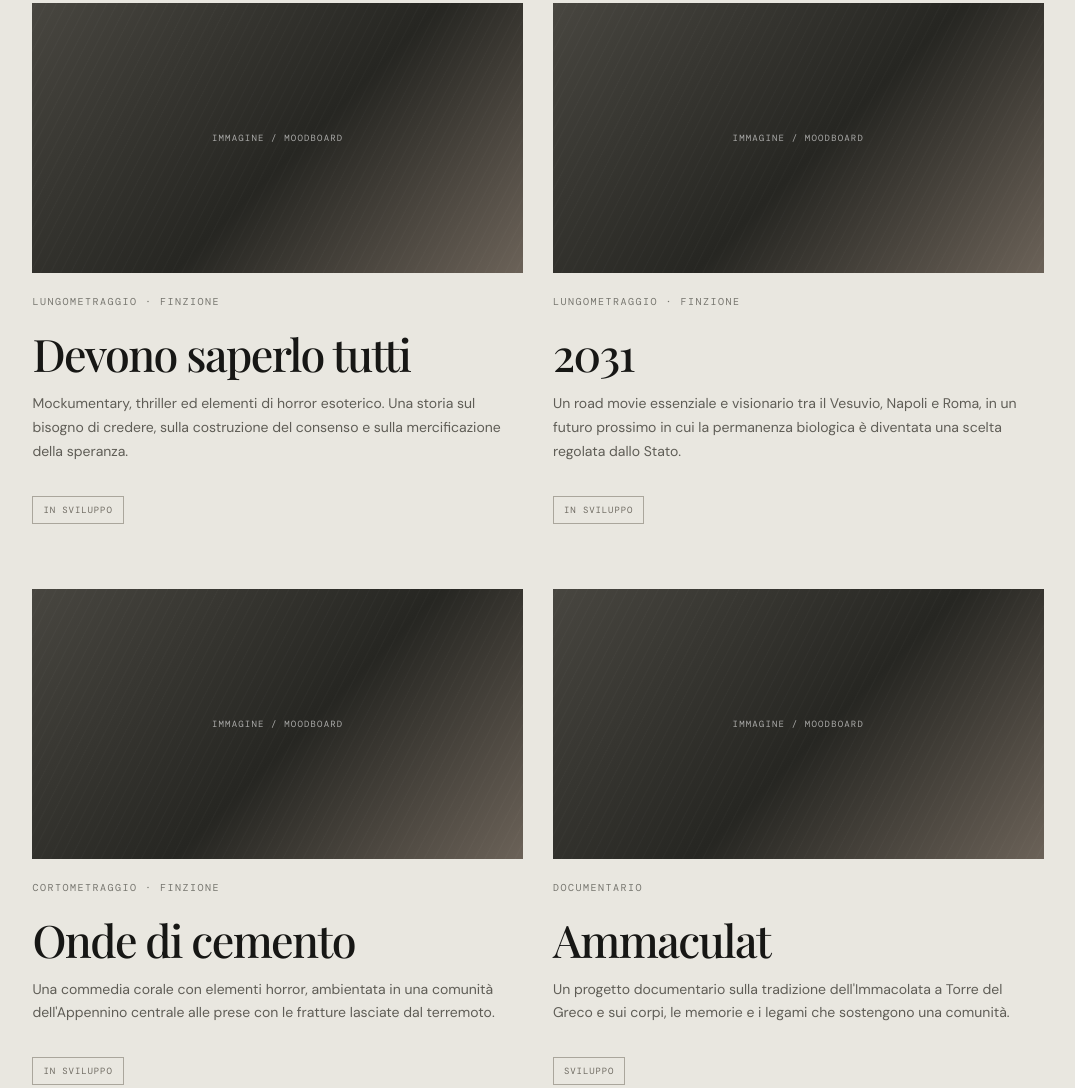
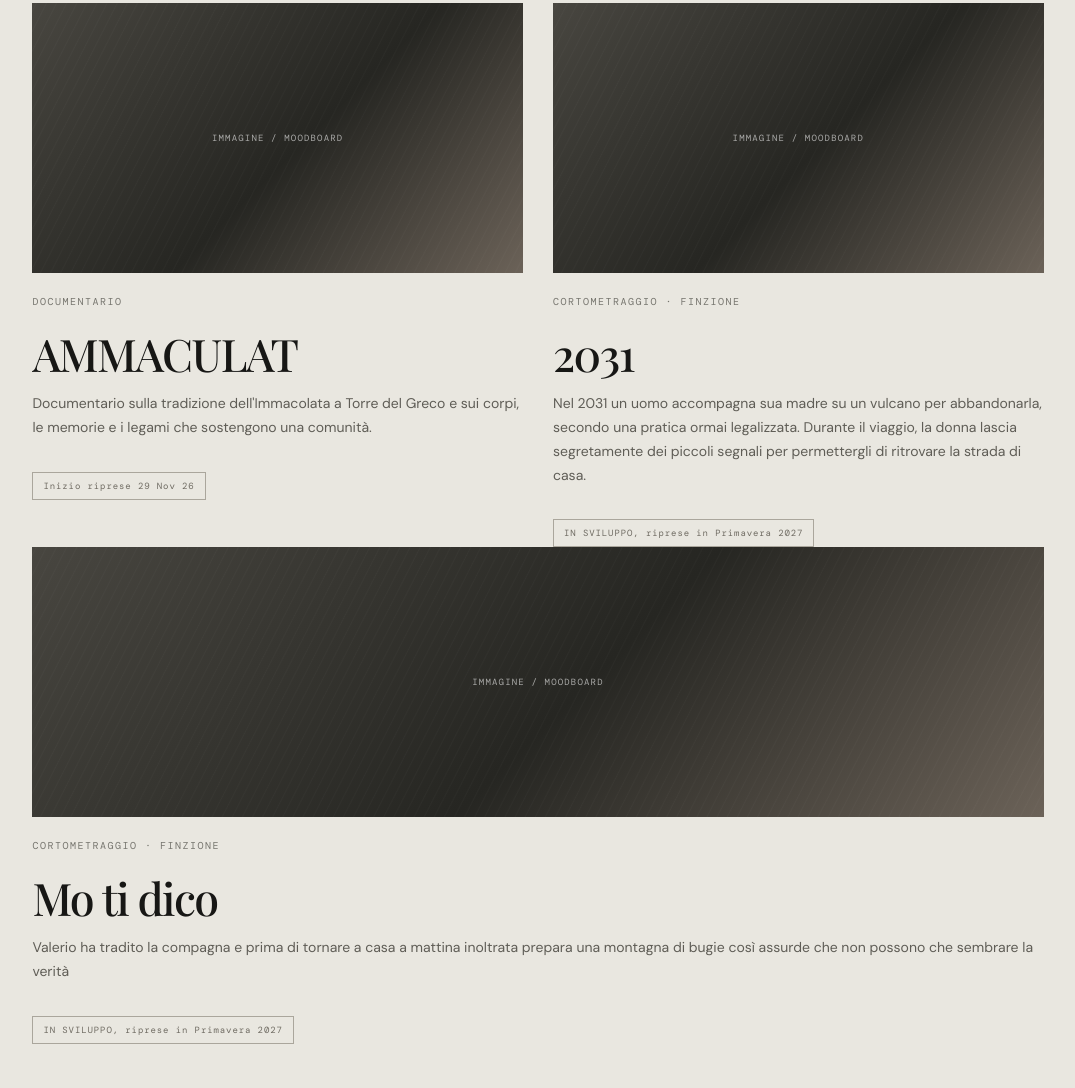
Before and after one commit to byfrancesconiglio/francesco-niglio.github.io, a plain HTML site: page progetti.html in a window 1280 px wide. Shown: the part 484-1572 px from the top of the page, without its empty margins (102-1177 px from the left). Drawn offline with nearby package versions, Linux system fonts and the light colour scheme; a web font is replaced by a local one.

Commit message:
Update progetti.html

```diff
--- a/progetti.html
+++ b/progetti.html
@@ -6,11 +6,10 @@
 <main class="inner-page">
   <div class="page-top"><p class="eyebrow">03 — IN SVILUPPO</p><h1>Progetti<span class="period">.</span></h1><p class="page-lead">Storie in cerca della loro forma definitiva. Una selezione di progetti di finzione in sviluppo.</p></div>
   <div class="project-grid">
-    <article class="project-card"><div class="project-image image-placeholder"><span>IMMAGINE / MOODBOARD</span></div><p class="eyebrow">LUNGOMETRAGGIO · FINZIONE</p><h2>Devono saperlo tutti</h2><p>Mockumentary, thriller ed elementi di horror esoterico. Una storia sul bisogno di credere, sulla costruzione del consenso e sulla mercificazione della speranza.</p><span class="status">IN SVILUPPO</span></article>
-    <article class="project-card"><div class="project-image image-placeholder"><span>IMMAGINE / MOODBOARD</span></div><p class="eyebrow">LUNGOMETRAGGIO · FINZIONE</p><h2>2031</h2><p>Un road movie essenziale e visionario tra il Vesuvio, Napoli e Roma, in un futuro prossimo in cui la permanenza biologica è diventata una scelta regolata dallo Stato.</p><span class="status">IN SVILUPPO</span></article>
-    <article class="project-card"><div class="project-image image-placeholder"><span>IMMAGINE / MOODBOARD</span></div><p class="eyebrow">CORTOMETRAGGIO · FINZIONE</p><h2>Onde di cemento</h2><p>Una commedia corale con elementi horror, ambientata in una comunità dell'Appennino centrale alle prese con le fratture lasciate dal terremoto.</p><span class="status">IN SVILUPPO</span></article>
-    <article class="project-card"><div class="project-image image-placeholder"><span>IMMAGINE / MOODBOARD</span></div><p class="eyebrow">DOCUMENTARIO</p><h2>Ammaculat</h2><p>Un progetto documentario sulla tradizione dell'Immacolata a Torre del Greco e sui corpi, le memorie e i legami che sostengono una comunità.</p><span class="status">SVILUPPO</span></article>
-  </div>
+        <article class="project-card"><div class="project-image image-placeholder"><span>IMMAGINE / MOODBOARD</span></div><p class="eyebrow">DOCUMENTARIO</p><h2>AMMACULAT</h2><p>Documentario sulla tradizione dell'Immacolata a Torre del Greco e sui corpi, le memorie e i legami che sostengono una comunità.</p><span class="status"> Inizio riprese 29 Nov 26</span></article>
+    <article class="project-card"><div class="project-image image-placeholder"><span>IMMAGINE / MOODBOARD</span></div><p class="eyebrow">CORTOMETRAGGIO · FINZIONE</p><h2>2031</h2><p>Nel 2031 un uomo accompagna sua madre su un vulcano per abbandonarla, secondo una pratica ormai legalizzata. Durante il viaggio, la donna lascia segretamente dei piccoli segnali per permettergli di ritrovare la strada di casa.</p><span class="status">IN SVILUPPO, riprese in Primavera 2027</span></article>
+  </div>    <article class="project-card"><div class="project-image image-placeholder"><span>IMMAGINE / MOODBOARD</span></div><p class="eyebrow">CORTOMETRAGGIO · FINZIONE</p><h2>Mo ti dico</h2><p>Valerio ha tradito la compagna e prima di tornare a casa a mattina inoltrata prepara una montagna di bugie così assurde che non possono che sembrare la verità</p><span class="status">IN SVILUPPO, riprese in Primavera 2027</span></article>
+
   <p class="disclaimer">I progetti sono presentati a titolo informativo. Materiali di approfondimento disponibili su richiesta.</p>
 </main>
 <footer class="site-footer"><a class="wordmark" href="index.html">FRANCESCO NIGLIO<span>REGIA / SCENEGGIATURA</span></a><span>© <span data-year></span> — Tutti i diritti riservati</span><a href="contatti.html">Contatti ↗</a></footer>
```
